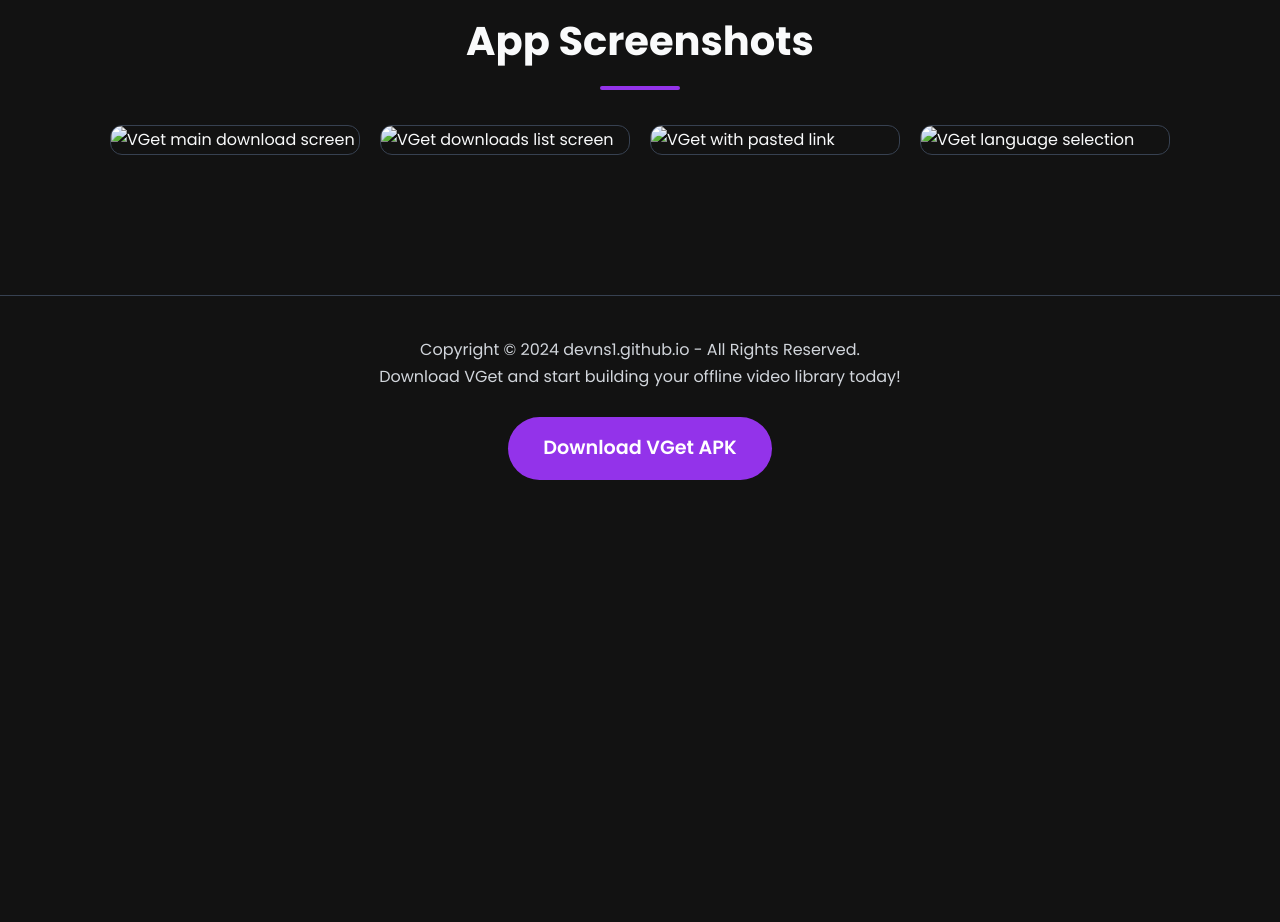
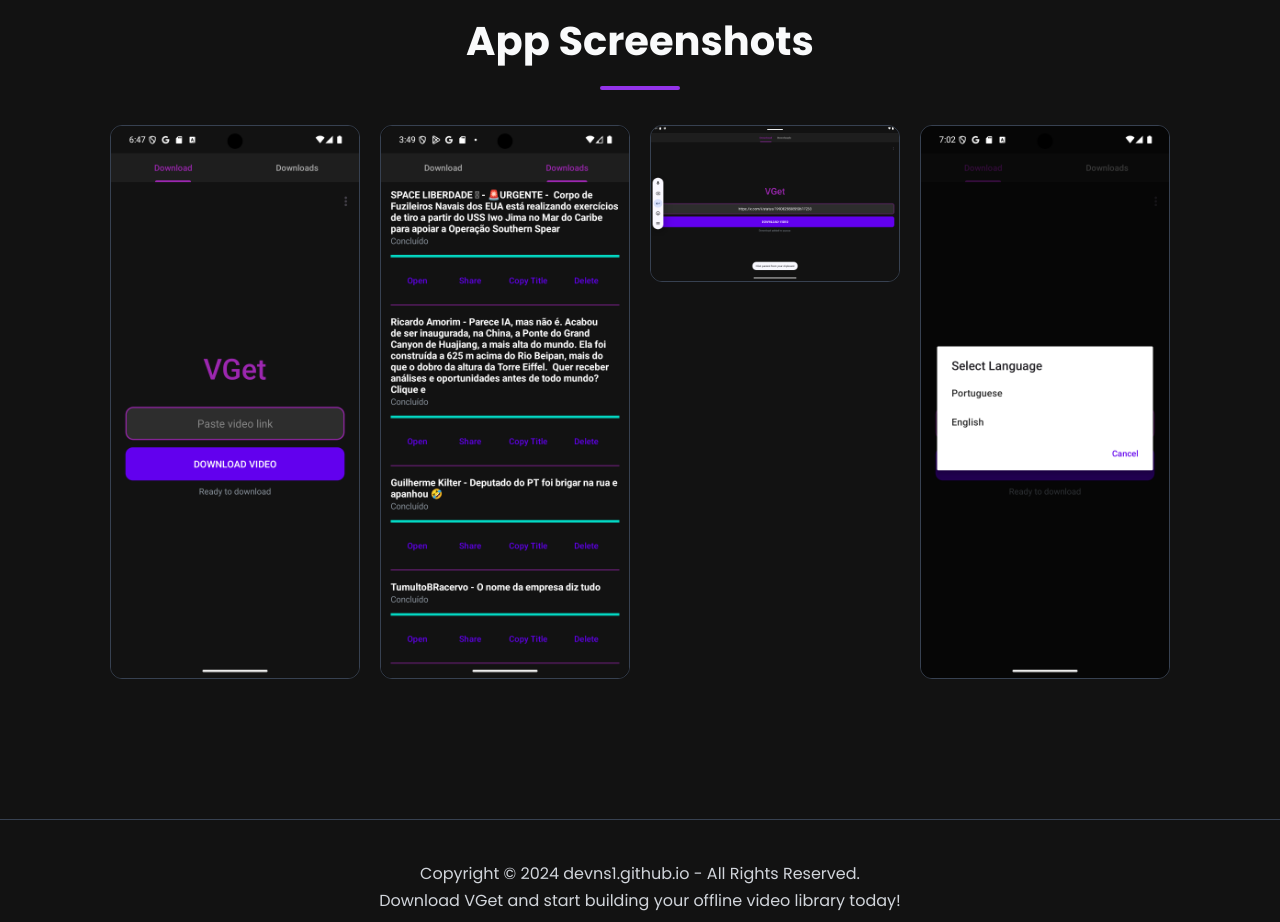
Before and after one commit to devns1/devns1.github.io, a plain HTML site: page index.html in a window 1280 px wide. Shown: the part 2460-3382 px from the top of the page. Before the commit the page ends 2980 px from the top, so only its background shows below. Drawn offline with Linux system fonts and the light colour scheme.

Commit message:
Update index.html

```diff
--- a/index.html
+++ b/index.html
@@ -252,10 +252,10 @@
             <div class="container">
                 <h2 class="section-title">App Screenshots</h2>
                 <div class="gallery-grid">
-                    <img src="img/vget-main.png" alt="VGet main download screen" class="gallery-img">
-                    <img src="img/vget-downloads.png" alt="VGet downloads list screen" class="gallery-img">
-                    <img src="img/vget-how-to-1.png" alt="VGet with pasted link" class="gallery-img">
-                    <img src="img/vget-how-to-2.png" alt="VGet language selection" class="gallery-img">
+                    <img src="vget-main.png" alt="VGet main download screen" class="gallery-img">
+                    <img src="vget-downloads.png" alt="VGet downloads list screen" class="gallery-img">
+                    <img src="vget-how-to-1.png" alt="VGet with pasted link" class="gallery-img">
+                    <img src="vget-how-to-2.png" alt="VGet language selection" class="gallery-img">
                 </div>
             </div>
         </section>
```
